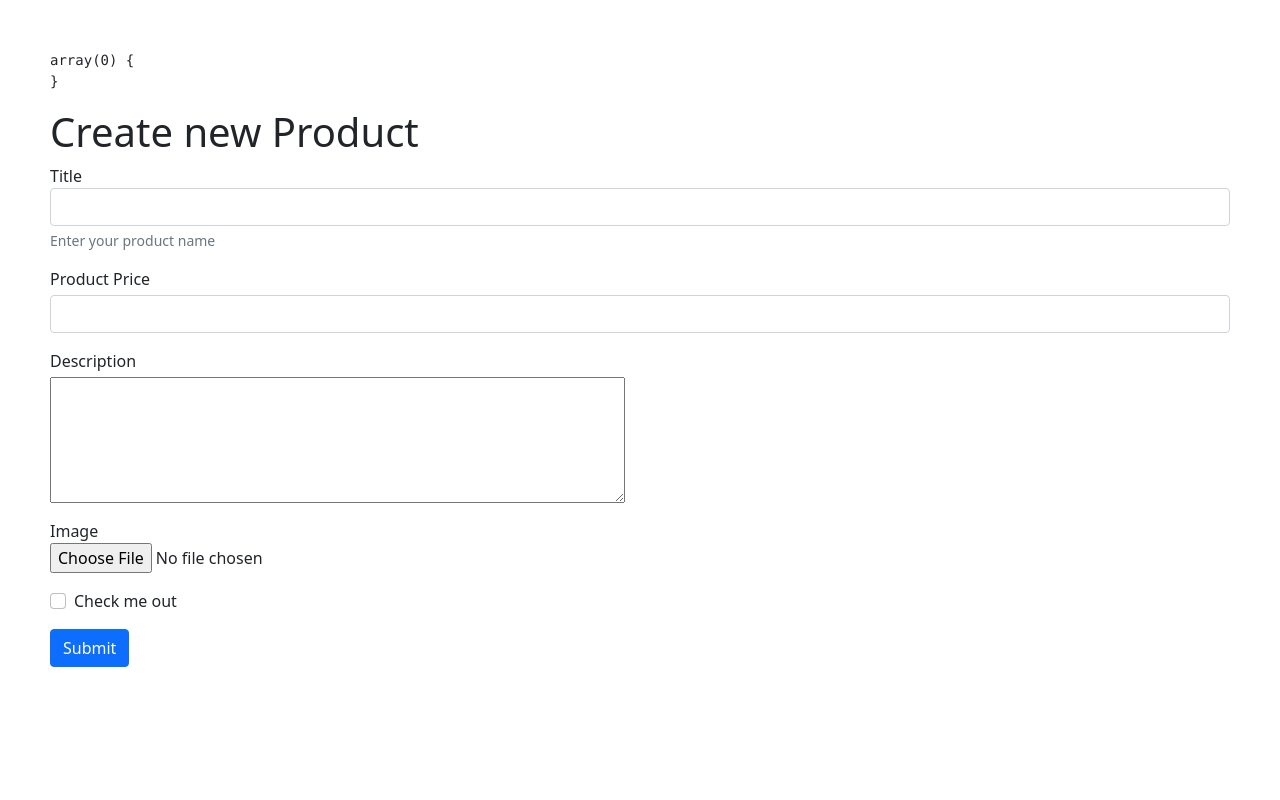
After one commit to nNabakhteveli/Products-CRUD, a PHP site: page /create.php in a window 1280 px wide. The commit adds this page. Run offline with PHP 8.4, Linux system fonts and the light colour scheme.

Commit message:
Adding 'add product' page

```diff
--- /dev/null
+++ b/create.php
@@ -0,0 +1,52 @@
+<?php
+
+$pdo = new PDO('mysql:host=localhost;port=3308;dbname=products_crud', 'root', '');
+$pdo->setAttribute(PDO::ATTR_ERRMODE, PDO::ERRMODE_EXCEPTION);
+
+echo "<pre>";
+var_dump($_GET);
+echo "</pre>";
+
+?>
+
+<!doctype html>
+<html lang="en">
+  <head>
+    <meta charset="utf-8">
+    <meta name="viewport" content="width=device-width, initial-scale=1">
+    <link href="https://cdn.jsdelivr.net/npm/bootstrap@5.0.0-beta2/dist/css/bootstrap.min.css" rel="stylesheet" integrity="sha384-BmbxuPwQa2lc/FVzBcNJ7UAyJxM6wuqIj61tLrc4wSX0szH/Ev+nYRRuWlolflfl" crossorigin="anonymous">
+    <link rel="stylesheet" href="style.css">
+    <title>Products CRUD</title>
+  </head>
+  <body>
+
+  <h1>Create new Product</h1>
+    <form>
+    <div class="mb-3">
+        <label>Title</label>
+        <input name='title' type="name" class="form-control">
+        <div class="form-text">Enter your product name</div>
+    </div>
+    <div class="mb-3">
+        <label>Product Price</label>
+        <div class="form-text"></div>
+        <input name='price' type="number" class="form-control">
+    </div>
+    <div class="mb-3">
+        <label>Description</label>
+        <div class="form-text"></div>
+        <textarea name='description' type="text" cols="60" rows="5"></textarea>
+    </div>
+    <div class="mb-3">
+        <label>Image</label><br>
+        <input type="file" name='image'>
+        <div id="emailHelp" name='image' class="form-text"></div>
+    </div>
+    <div class="mb-3 form-check">
+        <input type="checkbox" class="form-check-input">
+        <label class="form-check-label" for="exampleCheck1">Check me out</label>
+    </div>
+    <button type="submit" class="btn btn-primary">Submit</button>
+    </form>
+  </body>
+</html>
--- a/index.php
+++ b/index.php
@@ -17,12 +17,17 @@ $products = $statement->fetchAll(PDO::FETCH_ASSOC);
     <meta charset="utf-8">
     <meta name="viewport" content="width=device-width, initial-scale=1">
     <link href="https://cdn.jsdelivr.net/npm/bootstrap@5.0.0-beta2/dist/css/bootstrap.min.css" rel="stylesheet" integrity="sha384-BmbxuPwQa2lc/FVzBcNJ7UAyJxM6wuqIj61tLrc4wSX0szH/Ev+nYRRuWlolflfl" crossorigin="anonymous">
+
+    <link rel="stylesheet" href="style.css">
     <title>Products CRUD</title>
   </head>
 
   <body>
   <h1>Products CRUD</h1>
 
+<p>
+    <a href="./create.php"><button type="button" class="btn btn-outline-success">Add Product</button></a>
+</p>
   <table class="table">
   <thead>
     <tr>
--- /dev/null
+++ b/style.css
@@ -0,0 +1,3 @@
+body {
+    padding: 50px;
+}
```
